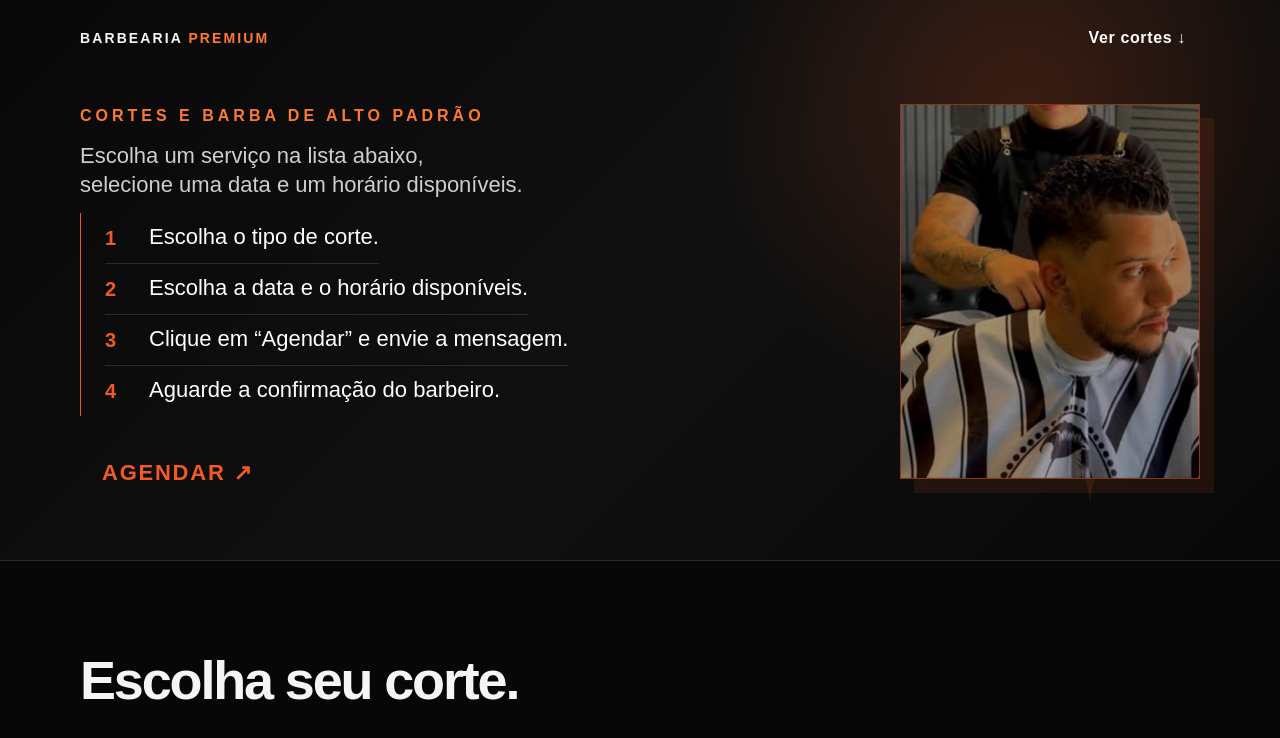
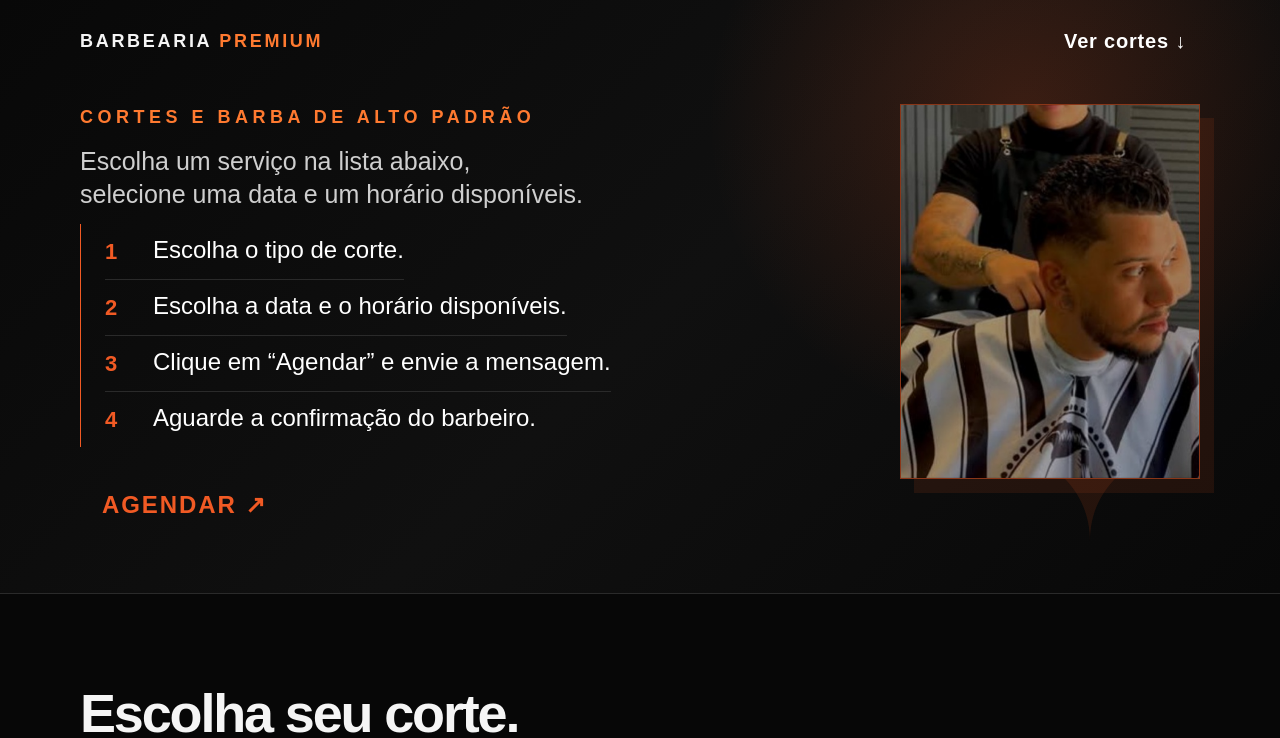
Before and after one commit to charlesbackup2025-code/barber, a website: page public/index.html in a window 1280 px wide. Shown: the top 738 px of the page. Drawn offline with Linux system fonts and the light colour scheme.

Commit message:
Increase all desktop hero text around featured photo

```diff
--- a/public/index.html
+++ b/public/index.html
@@ -175,12 +175,14 @@
       .hero-copy > .eyebrow { font-size: 14px; }
       .inline-booking { width: 100%; max-width: none; padding: 36px; }
       .booking-fields select, .booking-fields input, .date-trigger { height: 54px; }
-      .hero-copy > .eyebrow { font-size: 16px; }
-      .hero-booking p { font-size: 22px; line-height: 1.3; }
-      .hero-booking .step { gap: 14px; padding: 10px 0; }
-      .hero-booking .step b { min-width: 30px; font-size: 20px; }
-      .hero-booking .step span { font-size: 22px; line-height: 1.25; }
-      .hero-booking > .mini-button { padding: 16px 22px; font-size: 22px; }
+      .brand { font-size: 18px; }
+      .nav-link { min-height: 50px; font-size: 20px; }
+      .hero-copy > .eyebrow { font-size: 18px; }
+      .hero-booking p { font-size: 25px; line-height: 1.3; }
+      .hero-booking .step { gap: 16px; padding: 11px 0; }
+      .hero-booking .step b { min-width: 32px; font-size: 22px; }
+      .hero-booking .step span { font-size: 24px; line-height: 1.25; }
+      .hero-booking > .mini-button { padding: 16px 22px; font-size: 24px; }
       .inline-booking { padding: 30px; }
       .inline-subtitle { font-size: 18px; }
       .booking-fields label { font-size: 11px; }
```
